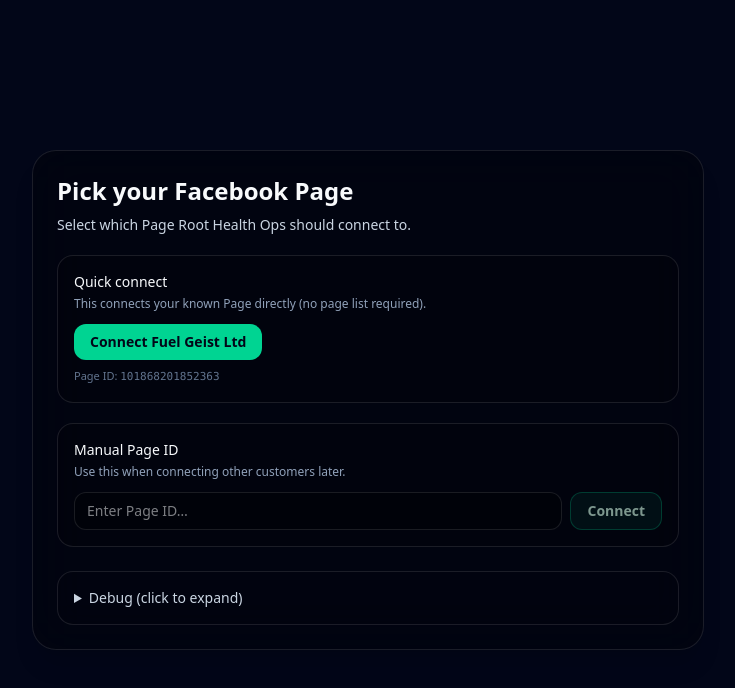
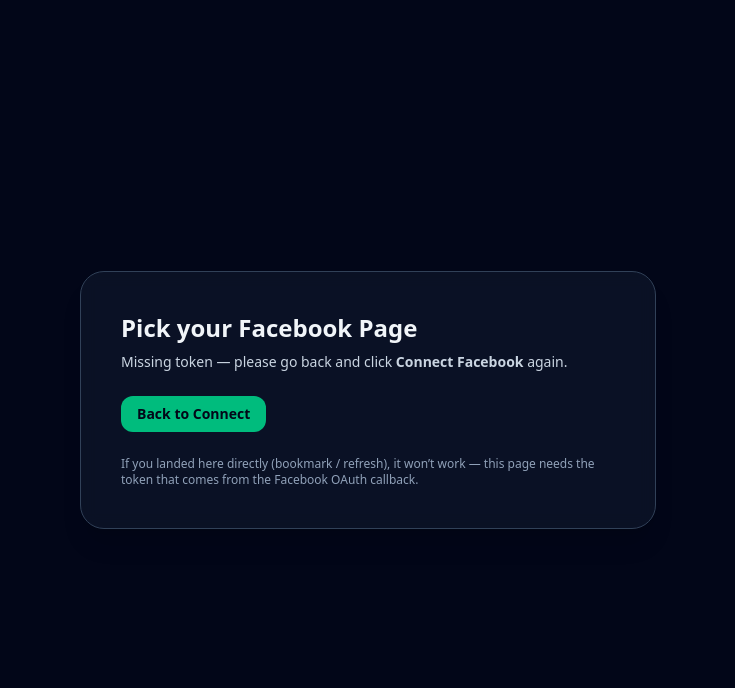
Before and after one commit to Hypnohippy/root-health-ops-dashboard1, a Next.js app: page /oauth/facebook/pick-page in a window 1280 px wide. Shown: the top 688 px of the page, without its empty margins (272-1007 px from the left). Built offline with nearby package versions, Linux system fonts and the light colour scheme.

Commit message:
Update page.tsx

```diff
--- a/app/oauth/facebook/pick-page/page.tsx
+++ b/app/oauth/facebook/pick-page/page.tsx
@@ -1,170 +1,47 @@
-"use client";
+// app/oauth/facebook/pick-page/page.tsx
+import PickFacebookPageClient from "./pick-facebook-page-client";
 
-import React, { useMemo, useState } from "react";
+export const dynamic = "force-dynamic";
+export const revalidate = 0;
 
-function safeDecodeState(state?: string) {
-  if (!state) return null;
-  try {
-    const decoded = atob(state);
-    return JSON.parse(decoded);
-  } catch {
-    try {
-      return JSON.parse(state);
-    } catch {
-      return null;
-    }
-  }
-}
+export default function PickFacebookPagePage({
+  searchParams,
+}: {
+  searchParams: Record<string, string | string[] | undefined>;
+}) {
+  const token =
+    typeof searchParams.token === "string" ? searchParams.token : "";
+  const state =
+    typeof searchParams.state === "string" ? searchParams.state : "";
 
-export default function PickFacebookPagePage() {
-  const [busy, setBusy] = useState(false);
-  const [err, setErr] = useState<string | null>(null);
-  const [okMsg, setOkMsg] = useState<string | null>(null);
-  const [manualPageId, setManualPageId] = useState("");
-
-  const href = typeof window !== "undefined" ? window.location.href : "";
-  const url = useMemo(() => {
-    if (typeof window === "undefined") return null;
-    try {
-      return new URL(window.location.href);
-    } catch {
-      return null;
-    }
-  }, [href]);
-
-  const tokenResolved = (url?.searchParams.get("token") || "").trim();
-  const state = (url?.searchParams.get("state") || "").trim();
-  const decodedState = useMemo(() => safeDecodeState(state), [state]);
-  const organisationId =
-    (decodedState && (decodedState.organisationId || decodedState.organisation_id)) || null;
-
-  // ✅ Your known FB Page
-  const FUELGEIST_PAGE_ID = "101868201852363";
-
-  const connectPage = async (pageId: string) => {
-    setErr(null);
-    setOkMsg(null);
-
-    const pid = (pageId || "").trim();
-    if (!pid) {
-      setErr("Missing Page ID.");
-      return;
-    }
-    if (!tokenResolved) {
-      setErr("Missing token. Please go back and click Connect again.");
-      return;
-    }
-
-    setBusy(true);
-    try {
-      const res = await fetch("/api/oauth/facebook/connect-page", {
-        method: "POST",
-        headers: { "Content-Type": "application/json" },
-        body: JSON.stringify({
-          token: tokenResolved,
-          pageId: pid,
-          organisationId,
-        }),
-      });
-
-      const data = await res.json().catch(() => ({}));
-      if (!res.ok || data?.success === false) {
-        throw new Error(data?.error || "Failed to connect page");
-      }
-
-      setOkMsg(`Connected: ${data?.pageName || "Facebook Page"} ✅`);
-
-      setTimeout(() => {
-        window.location.href = "/dashboard/connect?provider=facebook&success=1";
-      }, 700);
-    } catch (e: any) {
-      setErr(e?.message || "Failed to connect page");
-    } finally {
-      setBusy(false);
-    }
-  };
-
+  // ✅ If someone arrives here without token, we MUST not “quick connect”
+  // because we can’t fetch page tokens without the user token.
+  if (!token) {
     return (
-    <div className="min-h-screen bg-slate-950 text-slate-50 flex items-center justify-center px-4 py-10">
-      <div className="w-full max-w-2xl rounded-3xl border border-white/10 bg-black/30 backdrop-blur-xl p-6 shadow-xl">
+      <div className="min-h-screen bg-slate-950 text-slate-100 flex items-center justify-center px-4 py-10">
+        <div className="w-full max-w-xl rounded-3xl border border-slate-700 bg-slate-900/70 p-6 md:p-10 shadow-xl backdrop-blur">
           <h1 className="text-2xl font-semibold">Pick your Facebook Page</h1>
           <p className="mt-2 text-sm text-slate-300">
-          Select which Page Root Health Ops should connect to.
+            Missing token — please go back and click <b>Connect Facebook</b> again.
           </p>
 
-        <div className="mt-5 rounded-2xl border border-white/10 bg-black/20 p-4">
-          <div className="text-sm font-medium">Quick connect</div>
-          <p className="mt-1 text-xs text-slate-400">
-            This connects your known Page directly (no page list required).
-          </p>
-
-          <button
-            type="button"
-            disabled={busy}
-            onClick={() => connectPage(FUELGEIST_PAGE_ID)}
-            className="mt-3 inline-flex items-center rounded-xl bg-emerald-400 px-4 py-2 text-sm font-semibold text-slate-950 hover:bg-emerald-300 disabled:opacity-60"
+          <div className="mt-6">
+            <a
+              href="/dashboard/connect"
+              className="inline-flex rounded-xl bg-emerald-500 px-4 py-2 text-sm font-semibold text-slate-950 hover:bg-emerald-400"
             >
-            {busy ? "Connecting…" : "Connect Fuel Geist Ltd"}
-          </button>
-
-          <div className="mt-2 text-[11px] text-slate-500">
-            Page ID: <span className="font-mono">{FUELGEIST_PAGE_ID}</span>
-          </div>
+              Back to Connect
+            </a>
           </div>
 
-        <div className="mt-5 rounded-2xl border border-white/10 bg-black/20 p-4">
-          <div className="text-sm font-medium">Manual Page ID</div>
-          <p className="mt-1 text-xs text-slate-400">
-            Use this when connecting other customers later.
-          </p>
-
-          <div className="mt-3 flex gap-2">
-            <input
-              value={manualPageId}
-              onChange={(e) => setManualPageId(e.target.value)}
-              placeholder="Enter Page ID…"
-              className="w-full rounded-xl border border-white/10 bg-black/30 px-3 py-2 text-sm outline-none focus:border-emerald-400"
-            />
-            <button
-              type="button"
-              disabled={busy || !manualPageId.trim()}
-              onClick={() => connectPage(manualPageId)}
-              className="rounded-xl border border-emerald-400/40 bg-emerald-400/10 px-4 py-2 text-sm font-semibold text-emerald-100 hover:bg-emerald-400/20 disabled:opacity-60"
-            >
-              Connect
-            </button>
+          <div className="mt-6 text-xs text-slate-400">
+            If you landed here directly (bookmark / refresh), it won’t work — this
+            page needs the token that comes from the Facebook OAuth callback.
           </div>
-        </div>
-
-        {okMsg && (
-          <div className="mt-4 rounded-xl border border-emerald-500/40 bg-emerald-500/10 p-3 text-sm text-emerald-200">
-            {okMsg}
-          </div>
-        )}
-
-        {err && (
-          <div className="mt-4 rounded-xl border border-red-500/40 bg-red-500/10 p-3 text-sm text-red-200">
-            {err}
-          </div>
-        )}
-
-        <details className="mt-6 rounded-2xl border border-white/10 bg-black/10 p-4">
-          <summary className="cursor-pointer text-sm text-slate-300">
-            Debug (click to expand)
-          </summary>
-          <pre className="mt-3 text-[11px] text-slate-400 whitespace-pre-wrap">
-{JSON.stringify(
-  {
-    href,
-    tokenResolvedLength: tokenResolved.length,
-    hasOrganisationId: !!organisationId,
-  },
-  null,
-  2
-)}
-          </pre>
-        </details>
         </div>
       </div>
     );
   }
+
+  return <PickFacebookPageClient token={token} state={state} />;
+}
```
Lines whose indentation alone changed are shown as unchanged.
